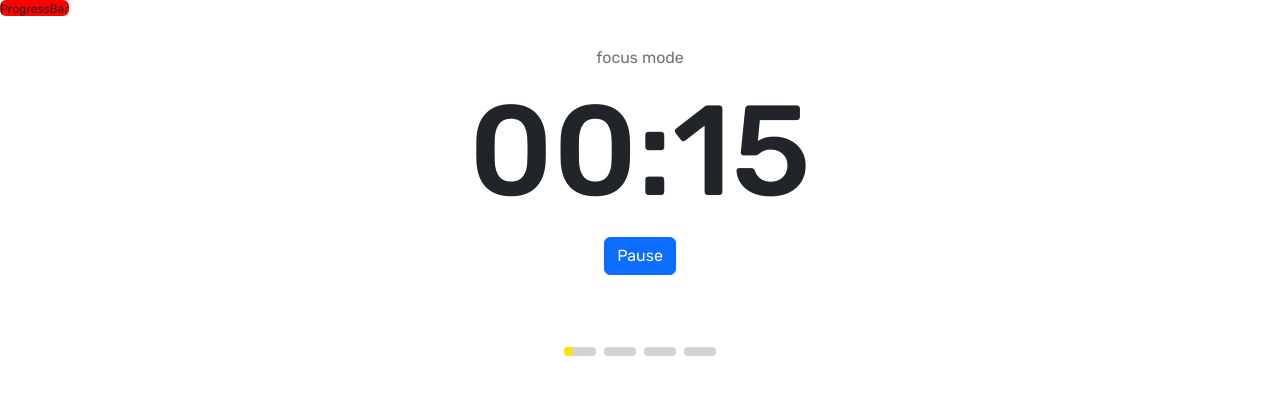
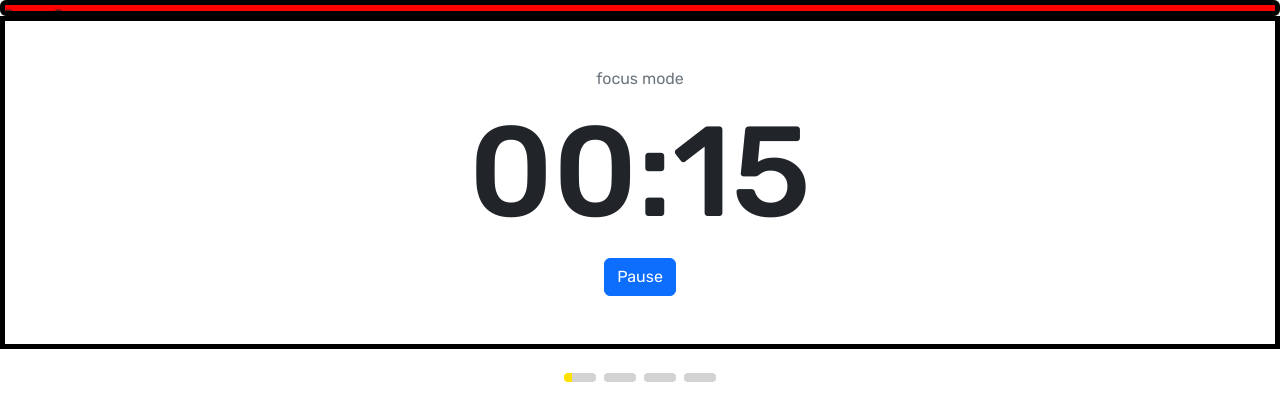
Before and after one commit to sunnyxtian/timer-app, a React (Create React App) app in the folder timer-app-react/: page / in a window 1280 px wide. Shown: the top 420 px of the page. Built offline with nearby package versions, Linux system fonts and the light colour scheme.

Commit message:
Added some notes and changed some css

```diff
--- a/timer-app-react/src/components-styling/Progress.css
+++ b/timer-app-react/src/components-styling/Progress.css
@@ -1,5 +1,13 @@
 .progress {
+  /**
   z-index: -100;
   position: fixed;
+
+  This takes progress bar out of the normal flow of the document and places it behind everything else.
+
+  We need to figure out a way for the progress bar to traverse the permater of the timer portion of the screen.
+  */
+  z-index: -100;
   background-color: red;
+  border: 5px solid black;
 }
--- a/timer-app-react/src/components-styling/Timer.css
+++ b/timer-app-react/src/components-styling/Timer.css
@@ -1,6 +1,13 @@
 /** Controls the timer layout */
 
+/**
+1.) reduce timer height and width size
+*/
 
 .main-timer h1 {
   font-size: 8rem;
 }
+
+.main-timer {
+  border: 5px black solid;
+}
```
